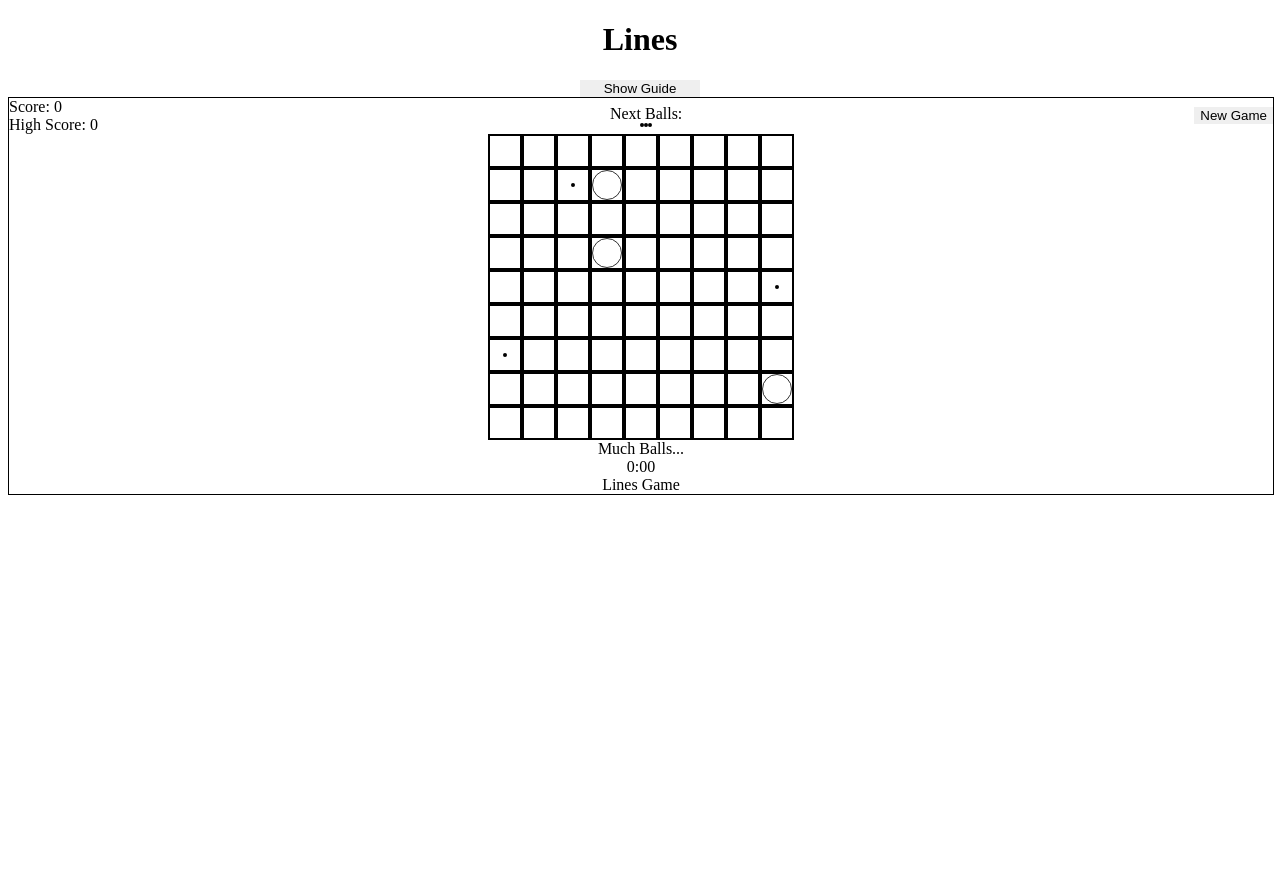
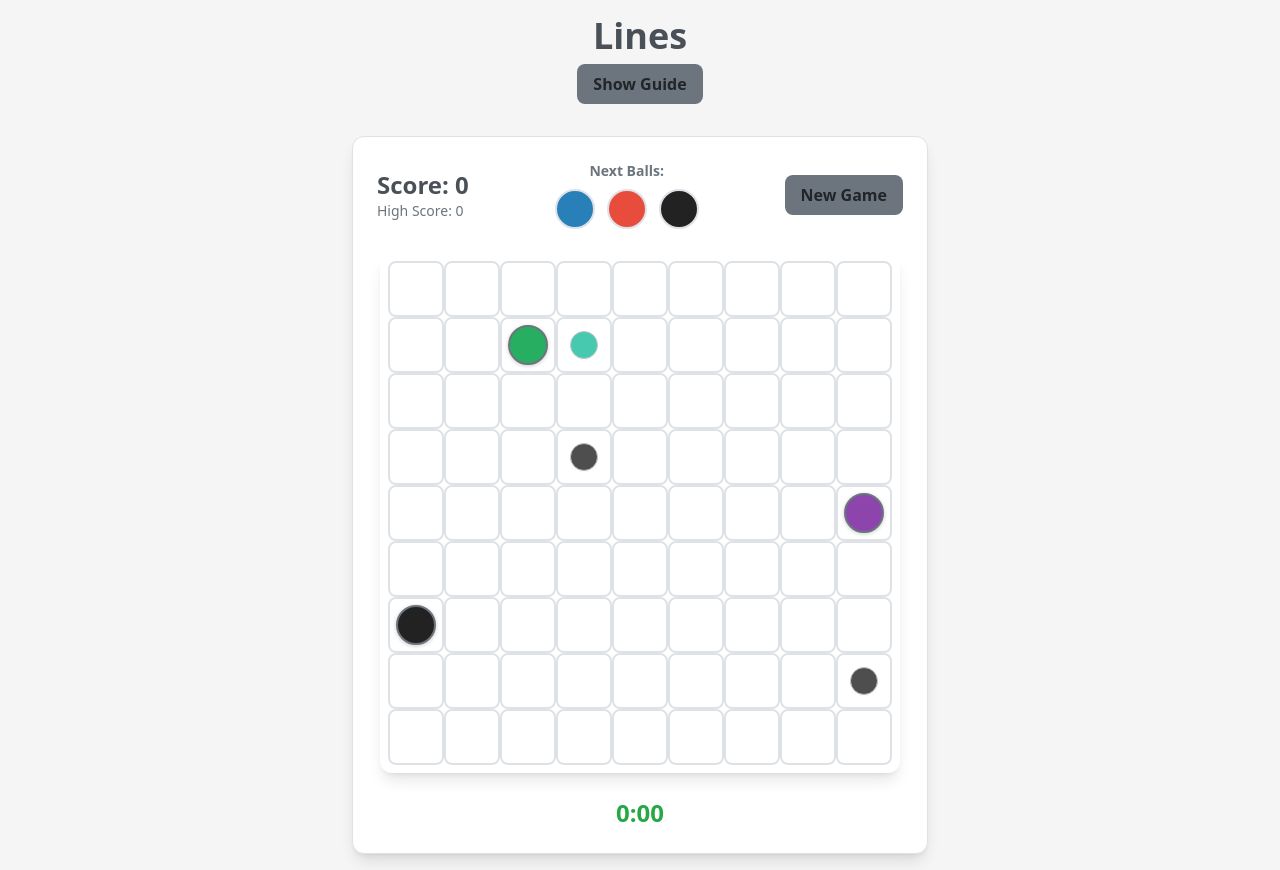
Before and after one commit to janschupke/lines, a React (Vite) app: page / in a window 1280 px wide. Before the commit the page ends 829 px from the top, so only its background shows below. Built offline with nearby package versions, Linux system fonts and the light colour scheme.

Commit message:
Fix Tailwind

```diff
--- a/package.json
+++ b/package.json
@@ -17,7 +17,6 @@
   },
   "devDependencies": {
     "@eslint/js": "^9.29.0",
-    "@tailwindcss/postcss": "^4.1.11",
     "@testing-library/jest-dom": "^6.0.0",
     "@testing-library/react": "^14.0.0",
     "@types/react": "^19.1.8",
@@ -30,7 +29,7 @@
     "globals": "^16.2.0",
     "jsdom": "^26.1.0",
     "postcss": "^8.5.6",
-    "tailwindcss": "^4.1.11",
+    "tailwindcss": "^3.4.17",
     "typescript": "~5.8.3",
     "typescript-eslint": "^8.34.1",
     "vite": "^7.0.0",
--- a/postcss.config.cjs
+++ b/postcss.config.cjs
@@ -1,6 +1,6 @@
 module.exports = {
   plugins: {
-    '@tailwindcss/postcss': {},
+    tailwindcss: {},
     autoprefixer: {},
   },
 };
--- a/src/App.tsx
+++ b/src/App.tsx
@@ -1,4 +1,4 @@
-import React, { useState } from 'react';
+import { useState } from 'react';
 import Game from './ui/components/Game';
 import ToggleBar from './ui/components/ToggleBar';
 
@@ -9,7 +9,7 @@ function App() {
     <div className="min-h-screen bg-game-bg-primary text-game-text-primary p-4">
       <div className="max-w-4xl mx-auto">
         <header className="text-center mb-8">
-          <h1 className="text-4xl font-bold text-game-text-accent mb-2 drop-shadow-lg">Lines</h1>
+          <h1 className="text-4xl font-bold text-game-text-accent mb-2">Lines</h1>
           <ToggleBar
             showGuide={showGuide}
             setShowGuide={setShowGuide}
--- a/src/ui/components/Game.tsx
+++ b/src/ui/components/Game.tsx
@@ -96,14 +96,13 @@ const Game: React.FC<GameProps> = ({
       </div>
 
       <div className="mt-6 text-center">
-        <div className="text-5xl font-black text-game-text-accent drop-shadow-lg">Much Balls...</div>
-        <div className="mt-4 text-2xl text-game-text-success font-bold drop-shadow-lg">
+        <div className="mt-4 text-2xl text-game-text-success font-bold">
           {formatTime(timer)}
         </div>
       </div>
 
       {showGuide && (
-        <div className="mt-8 p-6 bg-game-bg-secondary bg-opacity-90 rounded-xl text-game-text-primary min-w-[320px] shadow-2xl">
+        <div className="mt-8 p-6 bg-game-bg-secondary border border-game-border-default rounded-xl text-game-text-primary min-w-[320px] shadow-lg">
           <h3 className="text-xl font-bold mb-4 text-game-text-accent">How to Play</h3>
           <div className="text-sm space-y-2">
             <p>• Click on a ball to select it</p>
@@ -154,10 +153,6 @@ const Game: React.FC<GameProps> = ({
           onClose={handleCloseDialog}
         />
       )}
-
-      <div className="w-full max-w-xl flex justify-center items-center mt-4 text-lg text-game-text-accent tracking-wide">
-        <span>Lines Game</span>
-      </div>
     </div>
   );
 };
--- a/src/ui/components/HighScoreDisplay.tsx
+++ b/src/ui/components/HighScoreDisplay.tsx
@@ -1,5 +1,5 @@
 import React from 'react';
-import type { HighScore } from '../utils/configManager';
+import type { HighScore } from '../../utils/configManager';
 
 interface HighScoreDisplayProps {
   highScores: HighScore[];
--- a/tailwind.config.cjs
+++ b/tailwind.config.cjs
@@ -1,7 +1,46 @@
+/** @type {import('tailwindcss').Config} */
 module.exports = {
   content: [
     "./index.html",
     "./src/**/*.{js,ts,jsx,tsx}",
+  ],
+  safelist: [
+    'bg-game-bg-primary',
+    'bg-game-bg-secondary',
+    'bg-game-bg-tertiary',
+    'bg-game-bg-board',
+    'bg-game-bg-cell-empty',
+    'bg-game-bg-cell-hover',
+    'bg-game-bg-cell-active',
+    'bg-game-bg-cell-path',
+    'text-game-text-primary',
+    'text-game-text-secondary',
+    'text-game-text-accent',
+    'text-game-text-success',
+    'text-game-text-error',
+    'border-game-border-default',
+    'border-game-border-path',
+    'border-game-border-error',
+    'border-game-border-accent',
+    'border-game-border-ball',
+    'border-game-border-preview',
+    'bg-ball-red',
+    'bg-ball-green',
+    'bg-ball-blue',
+    'bg-ball-yellow',
+    'bg-ball-purple',
+    'bg-ball-cyan',
+    'bg-ball-black',
+    'text-black',
+    'bg-game-button-primary',
+    'bg-game-button-hover',
+    'bg-game-button-accent',
+    'bg-game-button-accent-hover',
+    'border-game-button-accent',
+    'border-game-button-hover',
+    'shadow-[0_0_16px_4px_theme(colors.game.shadow.glow),0_0_0_4px_theme(colors.game.shadow.glow)]',
+    'shadow-[0_1px_4px_theme(colors.game.shadow.ball)]',
+    'z-game-dialog',
   ],
   theme: {
     extend: {
@@ -16,49 +55,44 @@ module.exports = {
           cyan: '#1abc9c',
           black: '#222',
         },
-        // UI theme colors
+        // Game theme colors - structured for proper Tailwind access
         game: {
-          // Background colors
           bg: {
-            primary: '#1e1e2e',      // Main app background
-            secondary: '#23272f',     // Card/dialog backgrounds
-            tertiary: '#2a2e38',      // High score backgrounds
-            board: '#bbb',            // Game board background
+            primary: '#f5f5f5',      // Light grey background
+            secondary: '#ffffff',     // White card backgrounds
+            tertiary: '#f8f9fa',     // Light grey backgrounds
+            board: '#ffffff',         // White game board background
             cell: {
-              empty: '#eee',
-              hover: '#bbb',
-              active: '#ffe082',
-              path: '#b3d1ff',
+              empty: '#ffffff',
+              hover: '#f8f9fa',
+              active: '#fff3cd',
+              path: '#d1ecf1',
             },
           },
-          // Text colors
           text: {
-            primary: '#fff',
-            secondary: '#ccc',
-            accent: '#ffe082',
-            success: '#8bc34a',
-            error: '#e74c3c',
+            primary: '#212529',
+            secondary: '#6c757d',
+            accent: '#495057',
+            success: '#28a745',
+            error: '#dc3545',
           },
-          // Border colors
           border: {
-            default: '#888',
-            path: '#1976d2',
-            error: '#e74c3c',
-            accent: '#ffe082',
-            ball: '#555',
-            preview: '#666',
+            default: '#dee2e6',
+            path: '#007bff',
+            error: '#dc3545',
+            accent: '#ffc107',
+            ball: '#6c757d',
+            preview: '#adb5bd',
           },
-          // Button colors
           button: {
-            primary: '#444',
-            hover: '#555',
-            accent: '#ffe082',
-            'accent-hover': '#ffb300',
+            primary: '#6c757d',
+            hover: '#5a6268',
+            accent: '#ffc107',
+            'accent-hover': '#e0a800',
           },
-          // Shadow colors
           shadow: {
-            glow: '#ffe082',
-            ball: '#0003',
+            glow: '#ffc107',
+            ball: '#00000033',
           },
         },
       },
@@ -88,5 +122,4 @@ module.exports = {
       },
     },
   },
-  plugins: [],
 };
```
Also changed, not shown: 1 other file (tests, documents, lock files or other folders).
